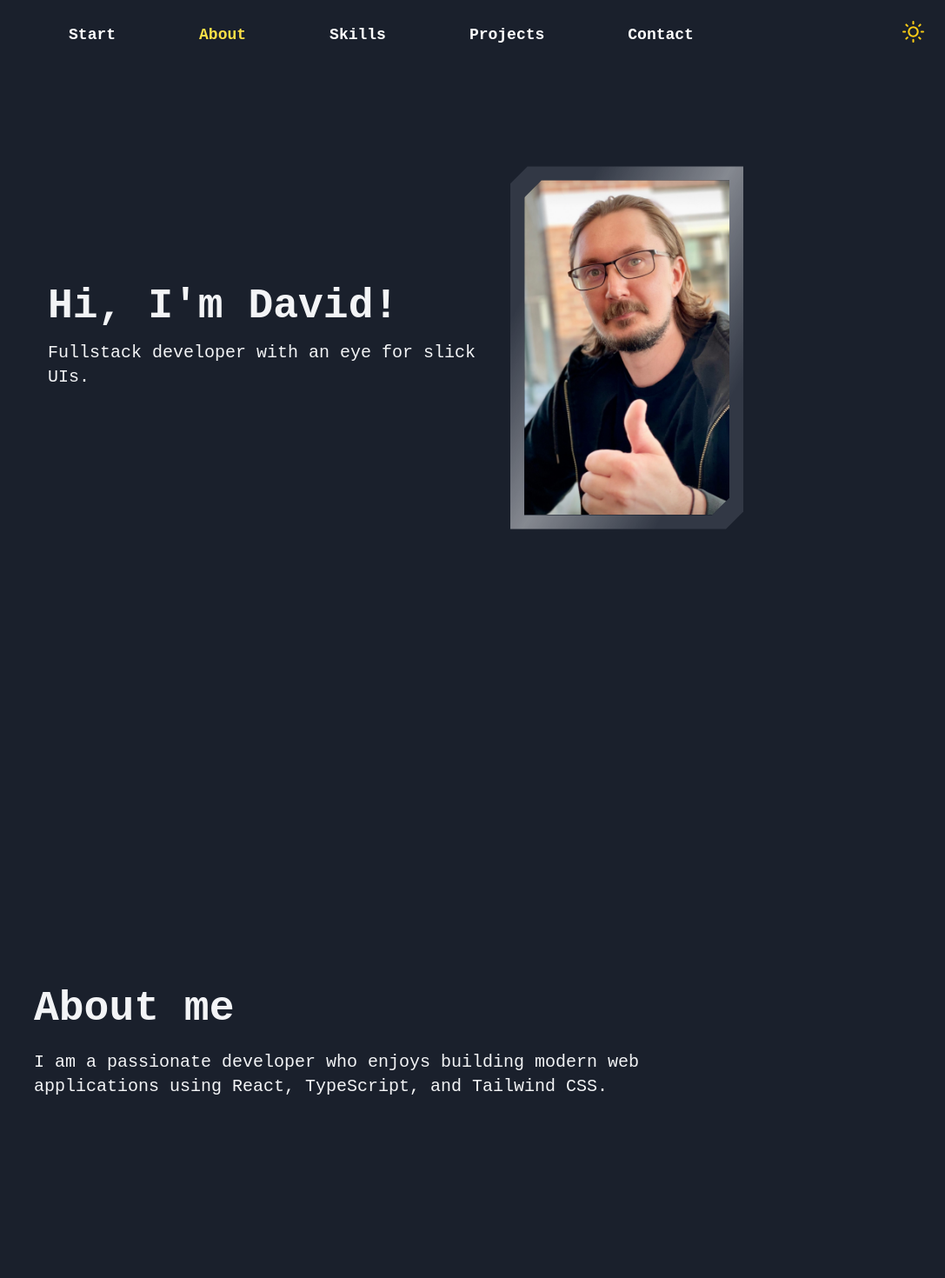
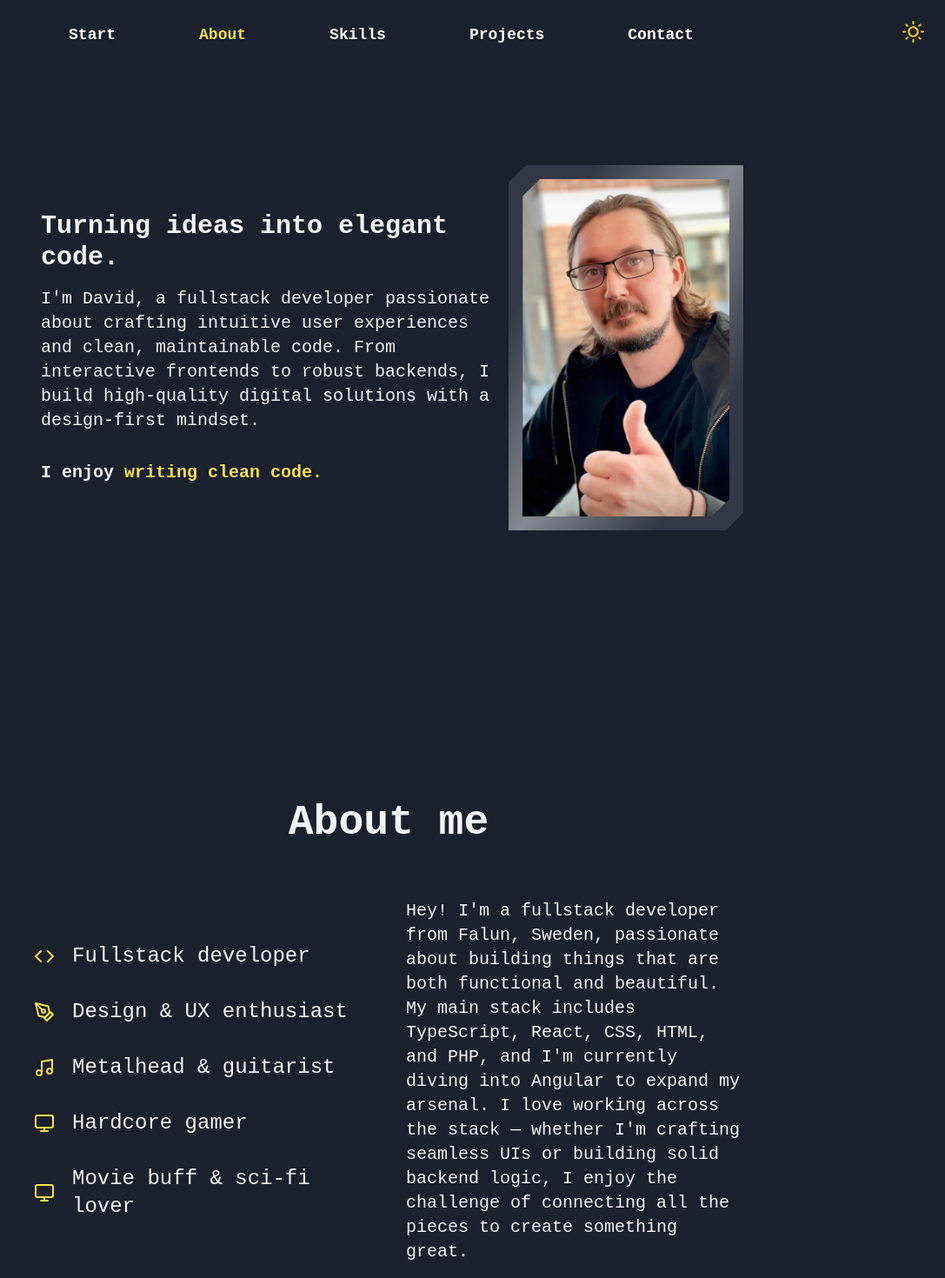
Before and after one commit to Denturion/portfolio, a React (Vite) app in the folder frontend/: page / in a window 1280 px wide. Shown: the top 1470 px of the page at 87% size, without its empty margins (193-1280 px from the left). Built offline with nearby package versions, Linux system fonts and the light colour scheme.

Commit message:
Added about me text, temp projects, contact form.

```diff
--- a/frontend/package.json
+++ b/frontend/package.json
@@ -13,7 +13,8 @@
     "react": "^19.1.0",
     "react-dom": "^19.1.0",
     "react-icons": "^5.5.0",
-    "react-router-dom": "^7.6.2"
+    "react-router-dom": "^7.6.2",
+    "react-simple-typewriter": "^5.0.1"
   },
   "devDependencies": {
     "@eslint/js": "^9.25.0",
--- a/frontend/src/App.tsx
+++ b/frontend/src/App.tsx
@@ -17,35 +17,35 @@ export default function App() {
 				<main className='w-full max-w-4xl mx-auto px-10'>
 					<section
 						id='hero'
-						className='min-h-screen flex items-center justify-center'
+						className='h-screen flex items-center justify-center'
 					>
 						<Hero />
 					</section>
 
 					<section
 						id='about'
-						className='min-h-screen flex items-center justify-center'
+						className='h-screen flex items-center justify-center'
 					>
 						<About />
 					</section>
 
 					<section
 						id='skills'
-						className='min-h-screen flex items-center justify-center'
+						className='h-screen flex items-center justify-center'
 					>
 						<Skills />
 					</section>
 
 					<section
 						id='projects'
-						className='min-h-screen flex items-center justify-center'
+						className='h-screen flex items-center justify-center'
 					>
 						<Projects />
 					</section>
 
 					<section
 						id='contact'
-						className='min-h-screen flex items-center justify-center'
+						className='h-screen flex items-center justify-center'
 					>
 						<Contact />
 					</section>
--- a/frontend/src/components/About.tsx
+++ b/frontend/src/components/About.tsx
@@ -1,8 +1,71 @@
+import { FiCode, FiMonitor, FiMusic, FiPenTool } from 'react-icons/fi';
 import { useLightModeContext } from '../context/LightModeContext';
 
 const About = () => {
 	const { lightMode, animating } = useLightModeContext();
+
+	const iconClass = 'text-indigo-600 dark:text-yellow-300 text-2xl';
+
 	return (
+		<div>
+			<h2
+				style={{
+					fontFamily: lightMode
+						? "'Roboto', sans-serif"
+						: "'Fira Mono', monospace",
+					transformOrigin: 'center',
+					transform: animating ? 'scaleX(0)' : 'scaleX(1)',
+					transition: 'transform 0.25s ease, font-family 0.25s ease',
+				}}
+				className='text-3xl md:text-5xl font-bold text-center mb-16'
+			>
+				About me
+			</h2>
+			<div className='flex flex-col md:flex-row gap-10 items-start md:items-center mb-6'>
+				{/* Left: Fun facts list */}
+				<ul
+					style={{
+						fontFamily: lightMode
+							? "'Roboto', sans-serif"
+							: "'Fira Mono', monospace",
+						transformOrigin: 'center',
+						transform: animating ? 'scaleX(0)' : 'scaleX(1)',
+						transition: 'transform 0.25s ease, font-family 0.25s ease',
+					}}
+					className='flex flex-col gap-8 md:w-1/2 h-full justify-between'
+				>
+					<li className='flex items-center gap-5'>
+						<span className={iconClass}>{lightMode ? '💻' : <FiCode />}</span>
+						<span className='text-base md:text-2xl'>Fullstack developer</span>
+					</li>
+					<li className='flex items-center gap-5'>
+						<span className={iconClass}>
+							{lightMode ? '🎨' : <FiPenTool />}
+						</span>
+						<span className='text-base md:text-2xl'>
+							Design & UX enthusiast
+						</span>
+					</li>
+					<li className='flex items-center gap-5'>
+						<span className={iconClass}>{lightMode ? '🎸' : <FiMusic />}</span>
+						<span className='text-base md:text-2xl'>Metalhead & guitarist</span>
+					</li>
+					<li className='flex items-center gap-5'>
+						<span className={iconClass}>
+							{lightMode ? '🎮' : <FiMonitor />}
+						</span>
+						<span className='text-base md:text-2xl'>Hardcore gamer</span>
+					</li>
+					<li className='flex items-center gap-5'>
+						<span className={iconClass}>
+							{lightMode ? '🎬' : <FiMonitor />}
+						</span>
+						<span className='text-base md:text-2xl'>
+							Movie buff & sci-fi lover
+						</span>
+					</li>
+				</ul>
+				{/* Right: Text block */}
 				<div
 					style={{
 						fontFamily: lightMode
@@ -12,12 +75,19 @@ const About = () => {
 						transform: animating ? 'scaleX(0)' : 'scaleX(1)',
 						transition: 'transform 0.25s ease, font-family 0.25s ease',
 					}}
+					className='md:w-1/2'
 				>
-			<h2 className='text-3xl md:text-5xl font-bold mb-6'>About me</h2>
 					<p className='text-base md:text-xl'>
-				I am a passionate developer who enjoys building modern web applications
-				using React, TypeScript, and Tailwind CSS.
+						Hey! I'm a fullstack developer from Falun, Sweden, passionate about
+						building things that are both functional and beautiful. My main
+						stack includes TypeScript, React, CSS, HTML, and PHP, and I'm
+						currently diving into Angular to expand my arsenal. I love working
+						across the stack — whether I'm crafting seamless UIs or building
+						solid backend logic, I enjoy the challenge of connecting all the
+						pieces to create something great.
 					</p>
+				</div>
+			</div>
 		</div>
 	);
 };
--- a/frontend/src/components/Contact.tsx
+++ b/frontend/src/components/Contact.tsx
@@ -4,6 +4,7 @@ const Contact = () => {
 	const { lightMode, animating } = useLightModeContext();
 	return (
 		<div
+			className='w-full'
 			style={{
 				fontFamily: lightMode
 					? "'Roboto', sans-serif"
@@ -13,7 +14,38 @@ const Contact = () => {
 				transition: 'transform 0.25s ease, font-family 0.25s ease',
 			}}
 		>
-			<h2 className='text-3xl md:text-5xl font-bold mb-4'>Contact</h2>
+			<h2 className='text-3xl md:text-5xl text-center font-bold mb-16'>
+				Contact
+			</h2>
+			<form className='flex flex-col gap-6 w-full md:max-w-lg  mx-auto'>
+				<input
+					type='text'
+					name='name'
+					placeholder='Your name'
+					className='border rounded px-4 py-2 bg-white dark:bg-gray-900'
+					required
+				/>
+				<input
+					type='email'
+					name='email'
+					placeholder='Your email'
+					className='border rounded px-4 py-2 bg-white dark:bg-gray-900'
+					required
+				/>
+				<textarea
+					name='message'
+					placeholder='Your message'
+					className='border rounded px-4 py-2 bg-white dark:bg-gray-900'
+					rows={5}
+					required
+				/>
+				<button
+					type='submit'
+					className='bg-indigo-600 dark:bg-yellow-300 text-white dark:text-gray-900 font-semibold px-6 py-2 rounded hover:scale-105 transition-transform'
+				>
+					Send
+				</button>
+			</form>
 		</div>
 	);
 };
--- a/frontend/src/components/Hero.tsx
+++ b/frontend/src/components/Hero.tsx
@@ -1,3 +1,4 @@
+import { Cursor, useTypewriter } from 'react-simple-typewriter';
 import { useLightModeContext } from '../context/LightModeContext';
 
 const Hero = () => {
@@ -10,14 +11,37 @@ const Hero = () => {
 		transition: 'transform 0.25s ease, font-family 0.25s ease',
 	};
 
+	const [text] = useTypewriter({
+		words: [
+			'solving problems.',
+			'writing clean code.',
+			'designing.',
+			'building great UX.',
+			'playing heavy riffs.',
+		],
+		loop: true,
+		typeSpeed: 70,
+		deleteSpeed: 50,
+		delaySpeed: 1500,
+	});
+
 	return (
 		<section className='w-full flex items-center justify-center'>
-			<div className='w-full max-w-xl px-4 py-12 flex flex-col '>
-				<h1 className='text-3xl md:text-5xl font-bold mb-4' style={textStyle}>
-					Hi, I'm David!
+			{/* Left: Text */}
+			<div className='w-full max-w-xl px-2 py-12 flex flex-col '>
+				<h1 className='text-3xl md:text-3xl font-bold mb-4' style={textStyle}>
+					Turning ideas into elegant code.
 				</h1>
 				<p className='text-base md:text-xl mb-6' style={textStyle}>
-					Fullstack developer with an eye for slick UIs.
+					I'm David, a fullstack developer passionate about crafting intuitive
+					user experiences and clean, maintainable code. From interactive
+					frontends to robust backends, I build high-quality digital solutions
+					with a design-first mindset.
+				</p>
+				<p className='text-lg md:text-xl font-semibold mt-2' style={textStyle}>
+					I enjoy{' '}
+					<span className='text-indigo-600 dark:text-yellow-300'>{text}</span>
+					<Cursor />
 				</p>
 			</div>
 			{/* Right: Image */}
--- a/frontend/src/components/Projects.tsx
+++ b/frontend/src/components/Projects.tsx
@@ -3,7 +3,8 @@ import { useLightModeContext } from '../context/LightModeContext';
 const Projects = () => {
 	const { lightMode, animating } = useLightModeContext();
 	return (
-		<div
+		<div>
+			<h2
 				style={{
 					fontFamily: lightMode
 						? "'Roboto', sans-serif"
@@ -12,8 +13,92 @@ const Projects = () => {
 					transform: animating ? 'scaleX(0)' : 'scaleX(1)',
 					transition: 'transform 0.25s ease, font-family 0.25s ease',
 				}}
+				className='text-3xl md:text-5xl text-center font-bold mb-16'
 			>
-			<h2 className='text-3xl md:text-5xl font-bold mb-4'>Projects</h2>
+				Projects
+			</h2>
+			<div className='grid grid-cols-1 md:grid-cols-3 gap-8'>
+				{/* Example project card */}
+				<a
+					style={{
+						fontFamily: lightMode
+							? "'Roboto', sans-serif"
+							: "'Fira Mono', monospace",
+						transformOrigin: 'center',
+						transform: animating ? 'scaleX(0)' : 'scaleX(1)',
+						transition: 'transform 0.25s ease, font-family 0.25s ease',
+					}}
+					href='https://ecommerce-vercel-client.vercel.app/'
+					target='_blank'
+					rel='noopener noreferrer'
+					className='block rounded-lg shadow-lg hover:scale-105 transition-transform bg-white dark:bg-gray-900'
+				>
+					<img
+						src='Vanmakt.png'
+						alt='Vanmakt Records preview'
+						className='w-full h-48 object-cover rounded-t-lg'
+					/>
+					<div className='p-4'>
+						<h3 className='text-xl font-semibold mb-2'>Vanmakt Records</h3>
+						<p className='text-base text-gray-600 dark:text-gray-300'>
+							Simple webshop for records.
+						</p>
+					</div>
+				</a>
+				<a
+					style={{
+						fontFamily: lightMode
+							? "'Roboto', sans-serif"
+							: "'Fira Mono', monospace",
+						transformOrigin: 'center',
+						transform: animating ? 'scaleX(0)' : 'scaleX(1)',
+						transition: 'transform 0.25s ease, font-family 0.25s ease',
+					}}
+					href='https://ecommerce-vercel-client.vercel.app/'
+					target='_blank'
+					rel='noopener noreferrer'
+					className='block rounded-lg shadow-lg hover:scale-105 transition-transform bg-white dark:bg-gray-900'
+				>
+					<img
+						src='Vanmakt.png'
+						alt='Vanmakt Records preview'
+						className='w-full h-48 object-cover rounded-t-lg'
+					/>
+					<div className='p-4'>
+						<h3 className='text-xl font-semibold mb-2'>Vanmakt Records</h3>
+						<p className='text-base text-gray-600 dark:text-gray-300'>
+							Simple webshop for records.
+						</p>
+					</div>
+				</a>
+				<a
+					style={{
+						fontFamily: lightMode
+							? "'Roboto', sans-serif"
+							: "'Fira Mono', monospace",
+						transformOrigin: 'center',
+						transform: animating ? 'scaleX(0)' : 'scaleX(1)',
+						transition: 'transform 0.25s ease, font-family 0.25s ease',
+					}}
+					href='https://ecommerce-vercel-client.vercel.app/'
+					target='_blank'
+					rel='noopener noreferrer'
+					className='block rounded-lg shadow-lg hover:scale-105 transition-transform bg-white dark:bg-gray-900'
+				>
+					<img
+						src='Vanmakt.png'
+						alt='Vanmakt Records preview'
+						className='w-full h-48 object-cover rounded-t-lg'
+					/>
+					<div className='p-4'>
+						<h3 className='text-xl font-semibold mb-2'>Vanmakt Records</h3>
+						<p className='text-base text-gray-600 dark:text-gray-300'>
+							Simple webshop for records.
+						</p>
+					</div>
+				</a>
+				{/* Repeat for other projects */}
+			</div>
 		</div>
 	);
 };
--- a/frontend/src/components/Skills.tsx
+++ b/frontend/src/components/Skills.tsx
@@ -14,7 +14,7 @@ export default function Skills() {
 					transform: animating ? 'scaleX(0)' : 'scaleX(1)',
 					transition: 'transform 0.25s ease, font-family 0.25s ease',
 				}}
-				className='text-3xl md:text-5xl text-center font-bold mb-10'
+				className='text-3xl md:text-5xl text-center font-bold mb-16'
 			>
 				Skills
 			</h2>
```
Also changed, not shown: frontend/public/Vanmakt.png (added), 1 other file (tests, documents, lock files or other folders). Lines whose indentation alone changed are shown as unchanged.
